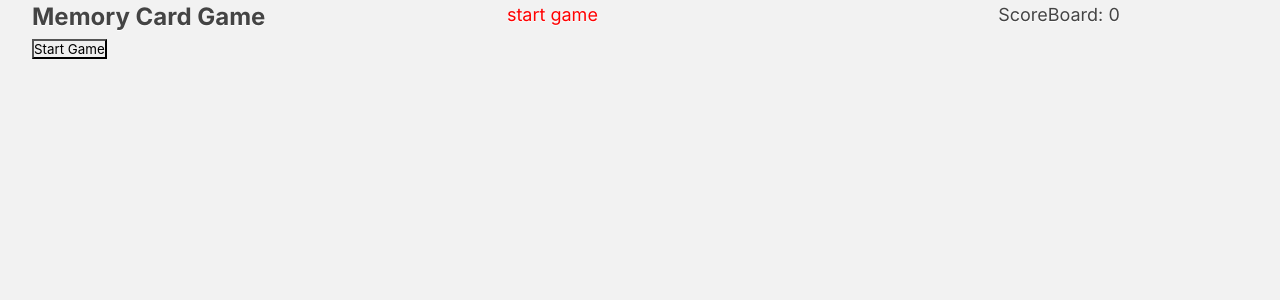
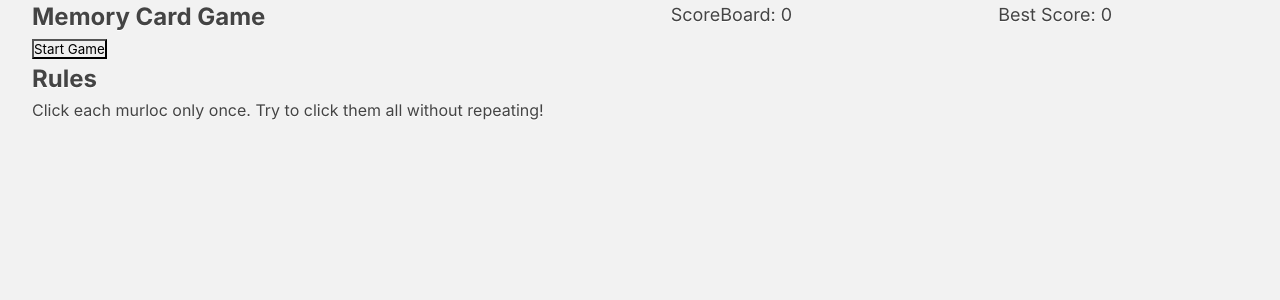
Before and after one commit to Endeyr/memory-game, a React (Vite) app: page / in a window 1280 px wide. Shown: the top 300 px of the page. Built offline with nearby package versions, Linux system fonts and the light colour scheme.

Commit message:
add best score logic and rules section

```diff
--- a/src/App.tsx
+++ b/src/App.tsx
@@ -4,21 +4,38 @@ import './styles/App.css'
 
 function App() {
 	const [score, setScore] = useState(0)
-	const [message, setMessage] = useState('start game')
+	const [message, setMessage] = useState('')
 	const [startGame, setStartGame] = useState(false)
+	const [bestScore, setBestScore] = useState<number>(0)
 
 	return (
 		<>
 			<header className="header">
 				<h2 className="title">Memory Card Game</h2>
-				{message && <p className="message">{message}</p>}
+				<p className="message">{message}</p>
 				<p className="scoreboard">ScoreBoard: {score}</p>
+				<p className="scoreboard">Best Score: {bestScore}</p>
 			</header>
 			{!startGame && (
-				<button onClick={() => setStartGame(true)}>Start Game</button>
+				<div className="start">
+					<button className="start-button" onClick={() => setStartGame(true)}>
+						Start Game
+					</button>
+					<h2 className="rules">Rules</h2>
+					<p className="rules-paragraph">
+						Click each murloc only once. Try to click them all without
+						repeating!
+					</p>
+				</div>
 			)}
 			{startGame && (
-				<Game score={score} setScore={setScore} setMessage={setMessage} />
+				<Game
+					score={score}
+					setScore={setScore}
+					setMessage={setMessage}
+					bestScore={bestScore}
+					setBestScore={setBestScore}
+				/>
 			)}
 		</>
 	)
--- a/src/components/game/index.tsx
+++ b/src/components/game/index.tsx
@@ -11,10 +11,14 @@ const Game = ({
 	score,
 	setScore,
 	setMessage,
+	bestScore,
+	setBestScore,
 }: {
 	score: number
 	setScore: React.Dispatch<React.SetStateAction<number>>
 	setMessage: React.Dispatch<React.SetStateAction<string>>
+	bestScore: number
+	setBestScore: React.Dispatch<React.SetStateAction<number>>
 }) => {
 	// initial cards array
 	const [cards, setCards] = useState<CardType[]>([])
@@ -83,9 +87,16 @@ const Game = ({
 	const handleClick = (cardId: string) => {
 		// check if card exist in clickedCard array
 		if (clickedCards.includes(cardId)) {
+			if (score > bestScore) {
+				setBestScore(score)
+			}
+			if (score === 12) {
+				setMessage('You Win!!!!!')
+			} else {
+				setMessage('You Lose :(')
+			}
 			setScore(0)
 			setClickedCards([])
-			setMessage('You lose!')
 		} else {
 			setClickedCards((prevState) => [...prevState, cardId])
 			handleScore()
```
